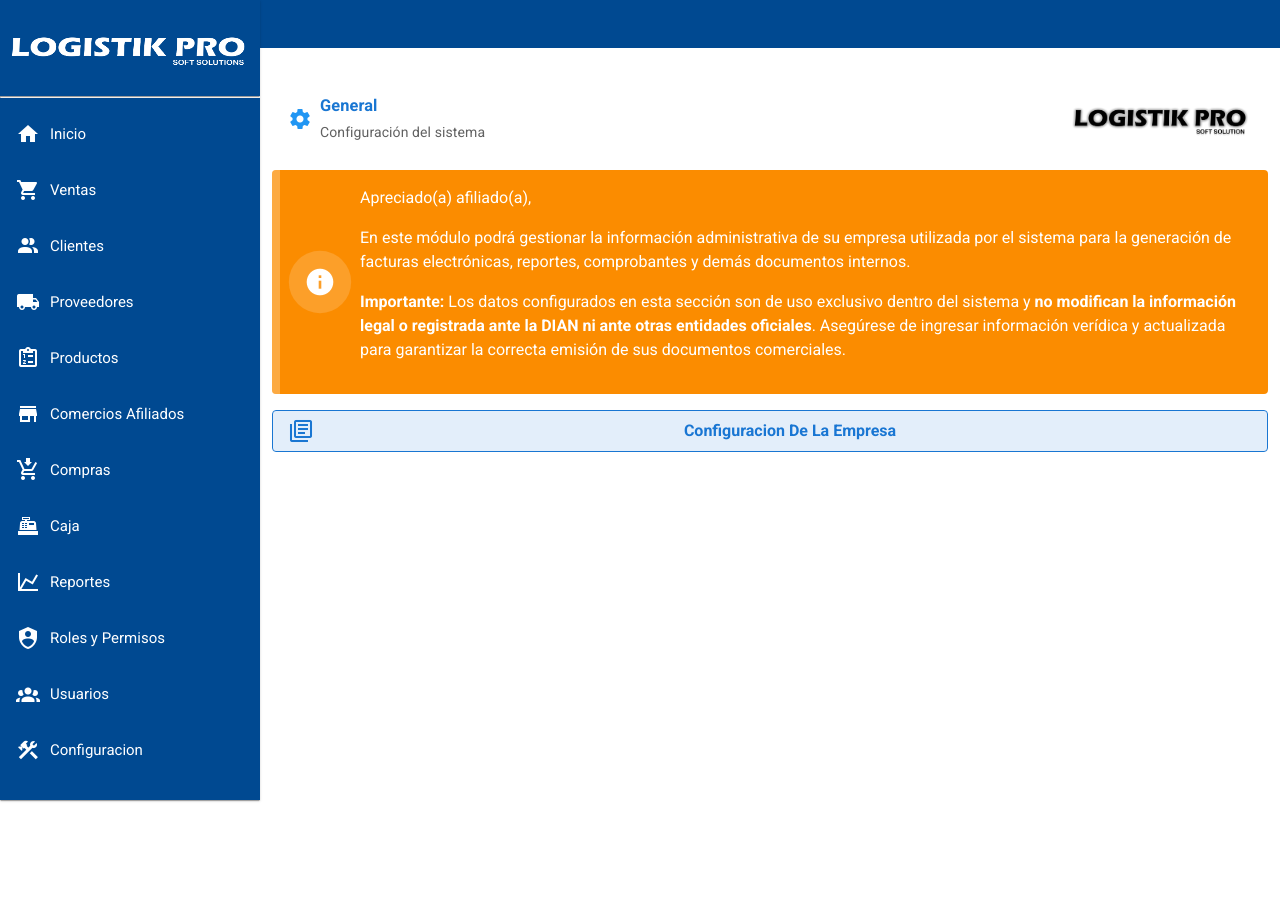
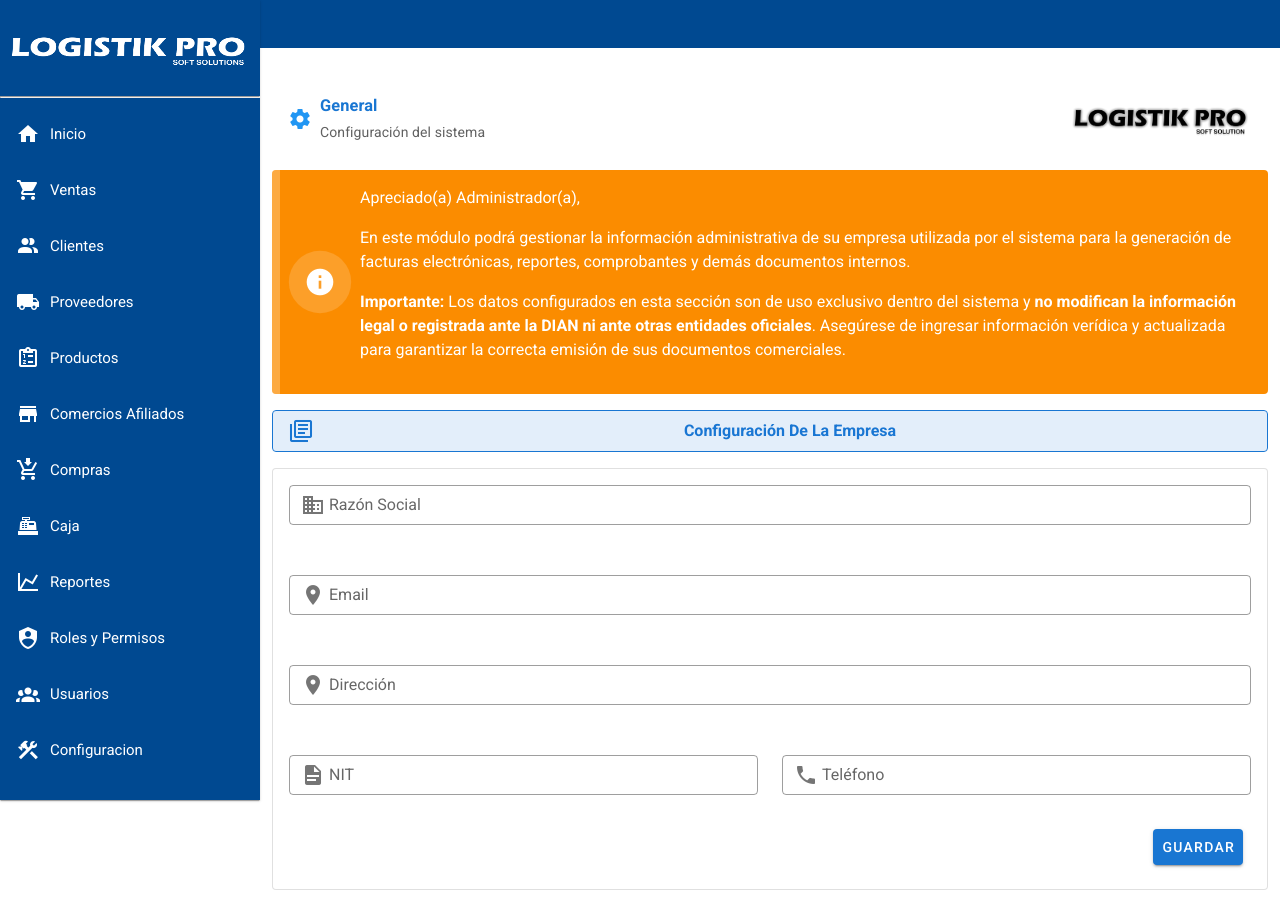
Before and after one commit to contactologistikpro-pixel/logistikFront, a Nuxt app: page /configuracion/general in a window 1280 px wide. Before the commit the page ends 800 px from the top, so only its background shows below. Built offline with nearby package versions, Linux system fonts and the light colour scheme.

Commit message:
Actualizacion configuracion

```diff
--- a/pages/configuracion/general.vue
+++ b/pages/configuracion/general.vue
@@ -3,7 +3,7 @@
     <v-card flat tile>
       <v-card-text class="mt-2">
         <v-row align="center">
-          <v-col cols="12" sm="8" class="d-flex align-center">
+          <v-col cols="12 " sm="8" class="d-flex align-center">
             <v-icon color="blue" class="mr-2">mdi-cog</v-icon>
             <div>
               <h3 class="blue--text text--darken-2 font-weight-bold mb-1">
@@ -23,7 +23,7 @@
     </v-card>
 
     <v-alert color="warning" dark icon="mdi-information" border="left" prominent outline>
-      <p>Apreciado(a) afiliado(a),</p>
+      <p>Apreciado(a) Administrador(a),</p>
       <p>
         En este módulo podrá gestionar la información administrativa de su empresa
         utilizada por el sistema para la generación de facturas electrónicas, reportes,
@@ -37,28 +37,65 @@
       </p>
     </v-alert>
 
-    <!-- <v-alert text type="info" class="mt-4">
-      <p>Apreciado(a) afiliado(a),</p>
-      <p class="">
-        Este módulo permite registrar y gestionar la información general de la empresa, la cual será utilizada en todos
-        los documentos oficiales del sistema, incluyendo facturas electrónicas, reportes, comprobantes y demás procesos
-        administrativos.
-      </p>
-    </v-alert> -->
+    <v-alert dense text outlined color="primary" icon="mdi-text-box-multiple-outline" class="text-center">
+      <b>Configuración De La Empresa</b>
+    </v-alert>
 
-    <v-alert dense text outlined color="primary" icon="mdi-text-box-multiple-outline" class="text-center">
-      <b>Configuracion De La Empresa</b>
-    </v-alert>
+    <v-card class="pa-4 mt-4" max-width="1300" outlined>
+      <v-form ref="formEmpresa" v-model="formValido">
+
+        <v-row>
+          <v-col cols="12" md="12">
+            <v-text-field v-model="empresa.razon_social" label="Razón Social" prepend-inner-icon="mdi-domain" dense
+              outlined required />
+          </v-col>
+
+          <v-col cols="12" md="12">
+            <v-text-field v-model="empresa.email" label="Email" prepend-inner-icon="mdi-map-marker" dense outlined
+              required />
+          </v-col>
+
+          <v-col cols="12" md="12">
+            <v-text-field v-model="empresa.direccion" label="Dirección" prepend-inner-icon="mdi-map-marker" dense
+              outlined required />
+          </v-col>
+
+          <v-col cols="12" md="6">
+            <v-text-field v-model="empresa.nit" label="NIT" prepend-inner-icon="mdi-file-document" dense outlined required />
+          </v-col>
+
+          <v-col cols="12" md="6">
+            <v-text-field v-model="empresa.telefono" label="Teléfono" prepend-inner-icon="mdi-phone" dense outlined
+              required />
+          </v-col>
+
+        </v-row>
+
+        <v-card-actions>
+          <v-spacer></v-spacer>
+          <v-btn color="primary" dark @click="guardarEmpresa">Guardar</v-btn>
+        </v-card-actions>
+
+      </v-form>
+    </v-card>
   </div>
 </template>
 
 <script>
-
 export default {
   name: "general",
 
   data() {
-    return {}
+    return {
+      formValido: false,
+      empresa: {
+        razon_social: "",
+        email: "",
+        direccion: "",
+        nit: "",
+        telefono: "",
+      }
+    }
   }
 }
 </script>
```
